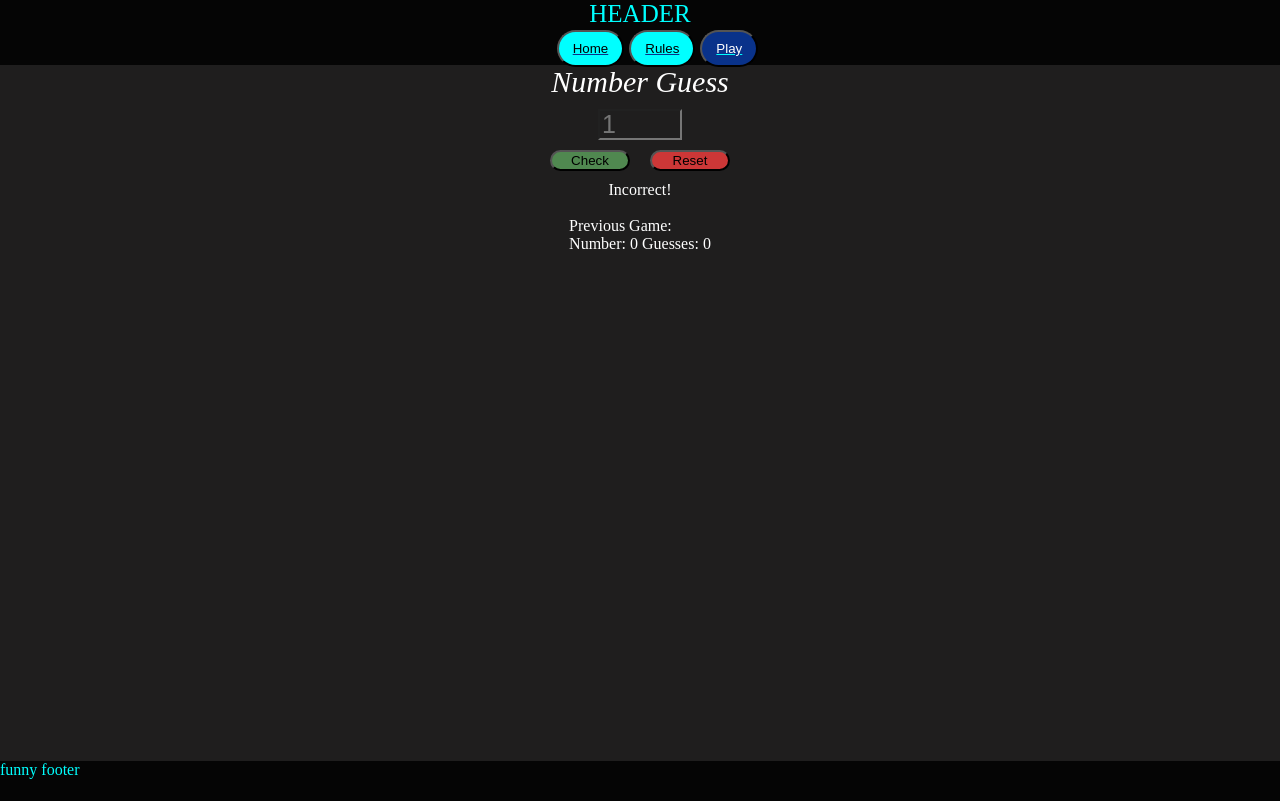
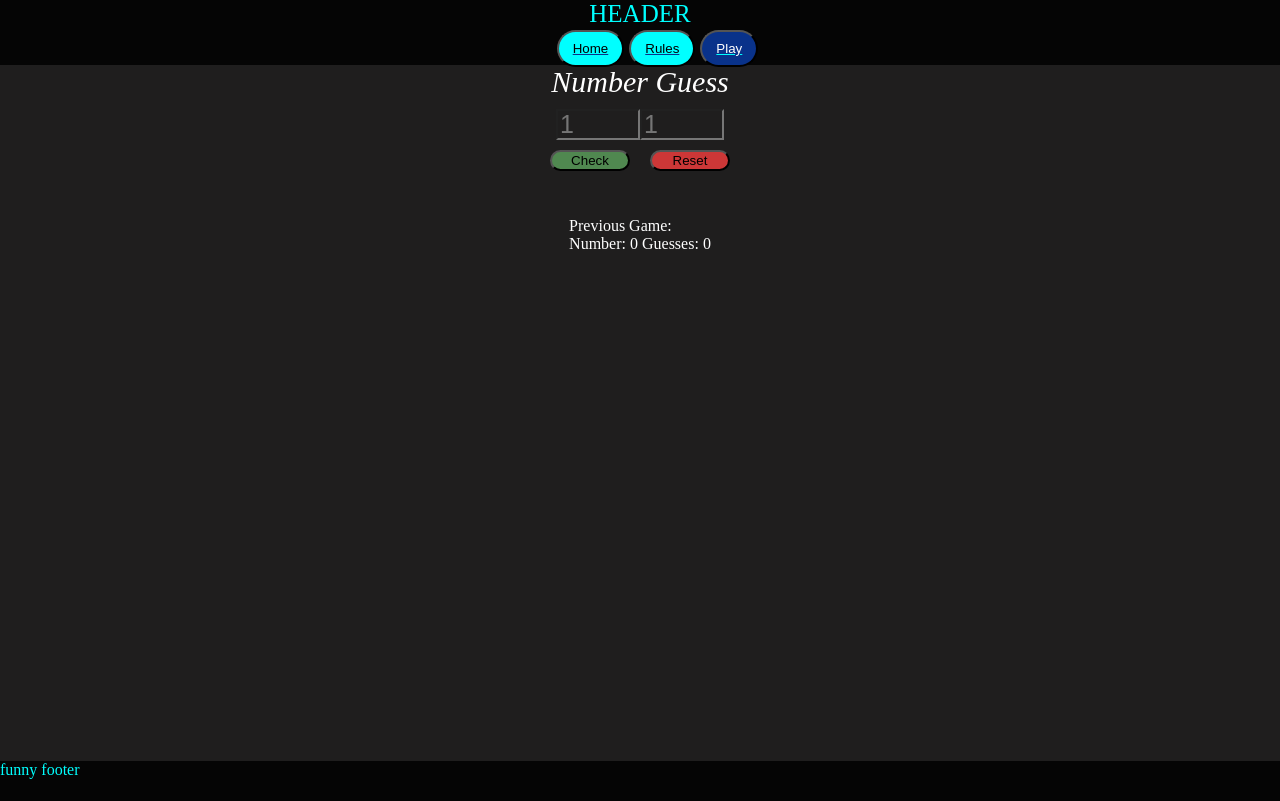
Before and after one commit to AlexReidNZ/svelte, a SvelteKit app: page /game in a window 1280 px wide. Built offline with nearby package versions, Linux system fonts and the light colour scheme.

Commit message:
feat : Add second number to guessing game

```diff
--- a/src/routes/game/+page.svelte
+++ b/src/routes/game/+page.svelte
@@ -1,46 +1,42 @@
 <!-- JS function -->
 <script>
     let title = "Number Guess";
-    let count = 0;
+    let guess = 0;
+    let secondGuess = 1;
     let answer = Math.floor(Math.random()*21); //generates a random number from 1-20
+    let answer2 = Math.floor(Math.random()*21);
     let correct = false;
-    let highLow = "";
+    let highLow1 = "";
+    let highLow2 = "";
     let guesses = 0;
     let previousGuesses = 0;
     let previousGame = 0;
 
     let changeGuess = () =>
     {
-        count = document.getElementById("guess").value;
+        guess = document.getElementById("guess").value;
+        secondGuess = document.getElementById("secondGuess").value;
         //sets the value of the players guess to the value in the input.
-    }
-
-    let incrementCount = () =>
-    {
-        count++;
-    }
-
-    let decrementCount = () =>
-    {
-        count--;
     }
 
     let reset = () => //resets the game by resetting the random number, guesses and count.
     {
-        count = 0;
+        guess = 0;
         guesses = 0;
         answer = Math.floor(Math.random()*21);
-        highLow = "";
+        highLow1 = "";
+        highLow2 = "";
         correct = false;
     }
 
     let checkAnswer = () =>
     {
         guesses++;
-        if (answer == count)//if the guess is correct, correct is true.
+        if ((answer == guess)&&(answer2 == secondGuess))//if the guess is correct, correct is true.
         {
             correct = true;
-            highLow = "";
+            highLow1 = "";
+            highLow2 = "";
             previousGuesses = guesses;
             previousGame = answer;
         }
@@ -48,13 +44,30 @@
         {
             correct = false;
 
-            if (answer < count)//shows if the guess is too high or too low.
+            if (answer < guess)//shows if the guess is too high or too low.
             {
-                highLow = "too high";
+                highLow1 = "too high";
+            }
+            else if(answer > guess)
+            {
+                highLow1 = "too low";
             }
             else
             {
-                highLow = "too low";
+                highLow1 = "Correct!"
+            }
+
+            if (answer2 < secondGuess)//shows if the guess is too high or too low.
+            {
+                highLow2 = "too high";
+            }
+            else if (answer2 > secondGuess)
+            {
+                highLow2 = "too low";
+            }
+            else
+            {
+                highLow2 = "Correct!";
             }
         }
     }
@@ -65,6 +78,7 @@
 
 <form>
     <input type="number" id="guess" name="guess" min="1" max="20" placeholder="1" on:change={changeGuess}> <!--input for guessing-->
+    <input type="number" id="secondGuess" name="secondGuess" min="1" max="20" placeholder="1" on:change={changeGuess}>
 </form>
 
 <section class="buttons">
@@ -76,11 +90,15 @@
     </button>
 </section>
 <p>
-    {correct === true ? `Correct! You guessed it in ${guesses} guesses` : 'Incorrect!'} {highLow}
+    {highLow1} {highLow2}
 </p>
 <br>
 <p>
-    Previous Game: <br>
+    {correct === true ? `Correct! You guessed it in ${guesses} guesses`: ''}
+</p>
+<br>
+<p>
+    Previous Game:<br>
     Number: {previousGame} Guesses: {previousGuesses}
 </p>
 
```
